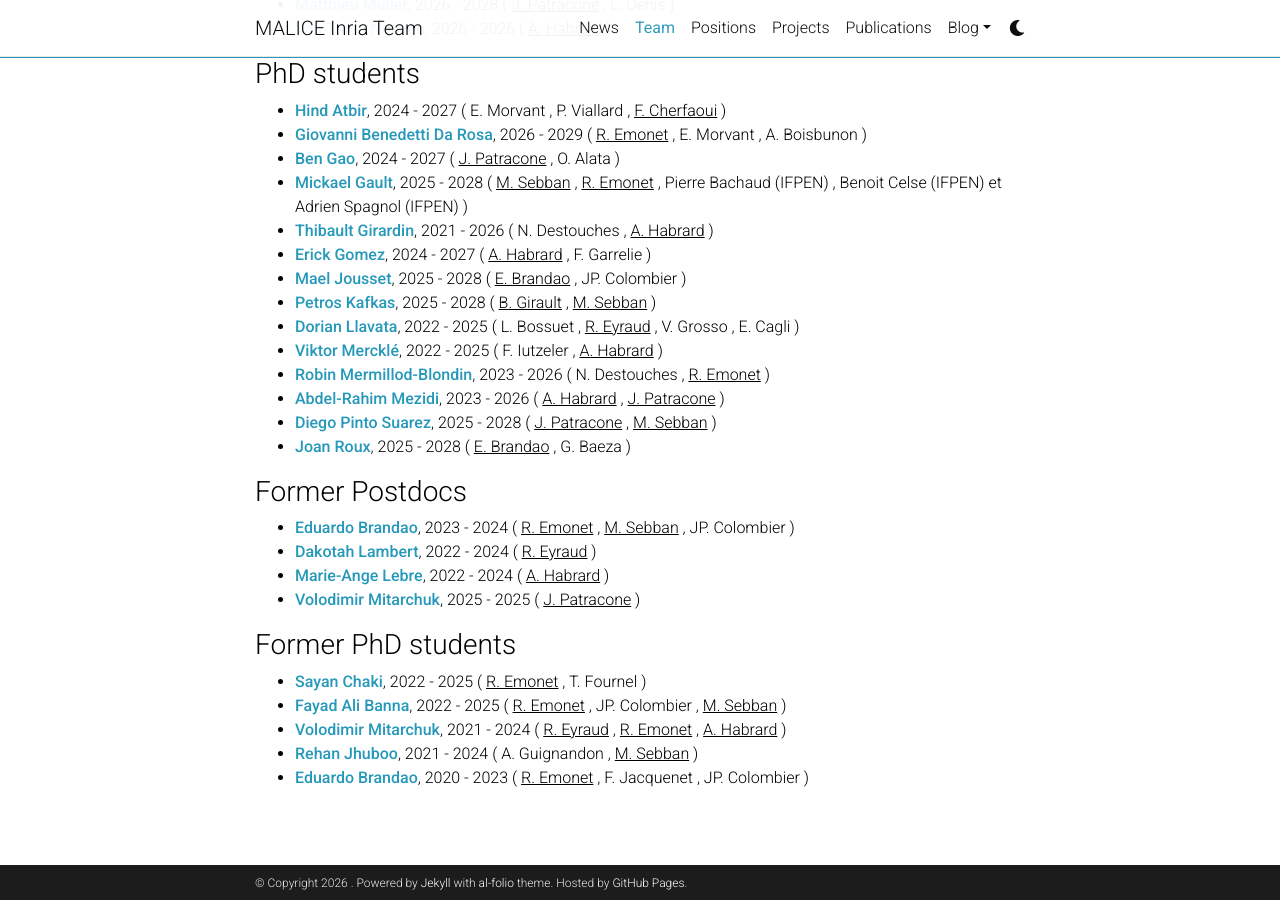
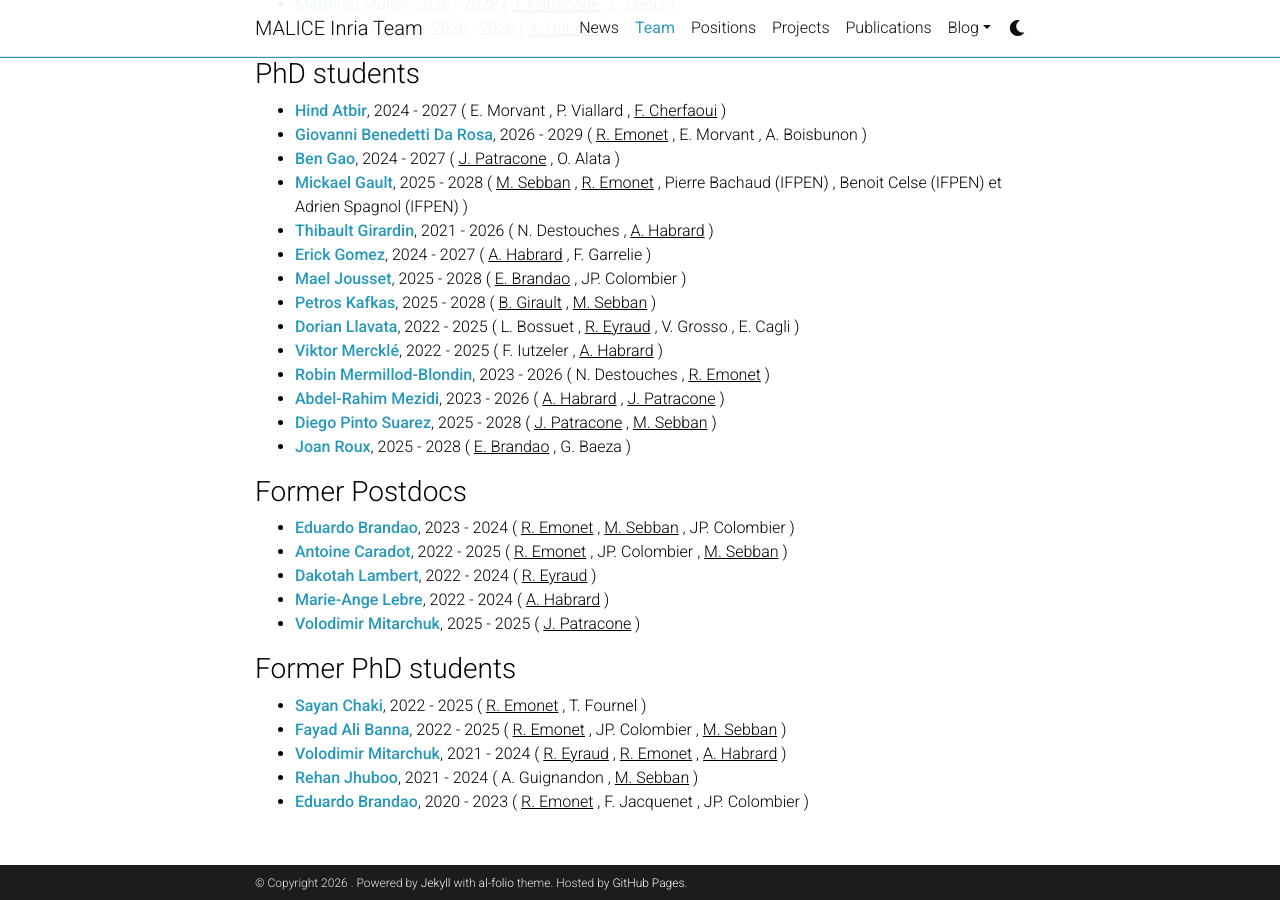
Before and after one commit to labhc-malice/labhc-malice.github.io, a Jekyll site: the page built from _pages/team.md, in a window 1280 px wide and 900 px high, scrolled down 1580 px. Built offline with Jekyll 4.4.1, drawn with Linux system fonts in a browser that asks for light colours; comment, search, counter and statistics services are not loaded; a style sheet for code colours, icons or effects is not loaded.

Commit message:
Former Postdoc Caradot

```diff
--- a/_data/formerpostdocs.yml
+++ b/_data/formerpostdocs.yml
@@ -22,6 +22,13 @@
   end_date: 2024
   team_thematic: False
 
+- firstname: Antoine
+  lastname: Caradot
+  url:
+  supervisor: [R. Emonet , JP. Colombier, M. Sebban]
+  starting_date: 2022
+  end_date: 2025
+  team_thematic: False
 
 - firstname: Volodimir
   lastname: Mitarchuk
```
